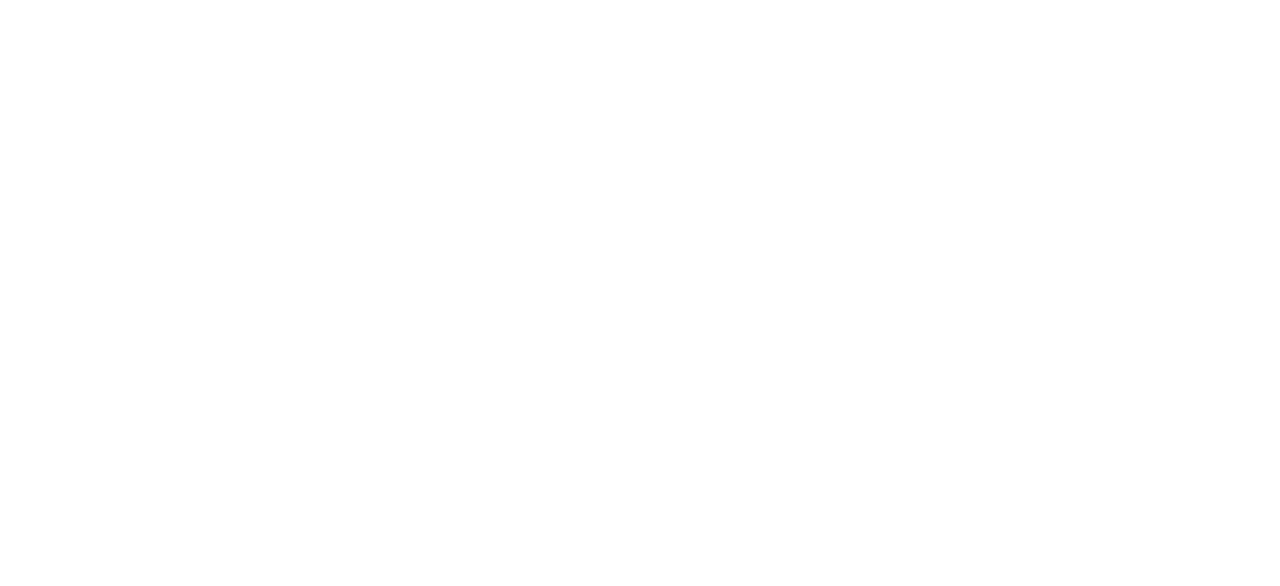
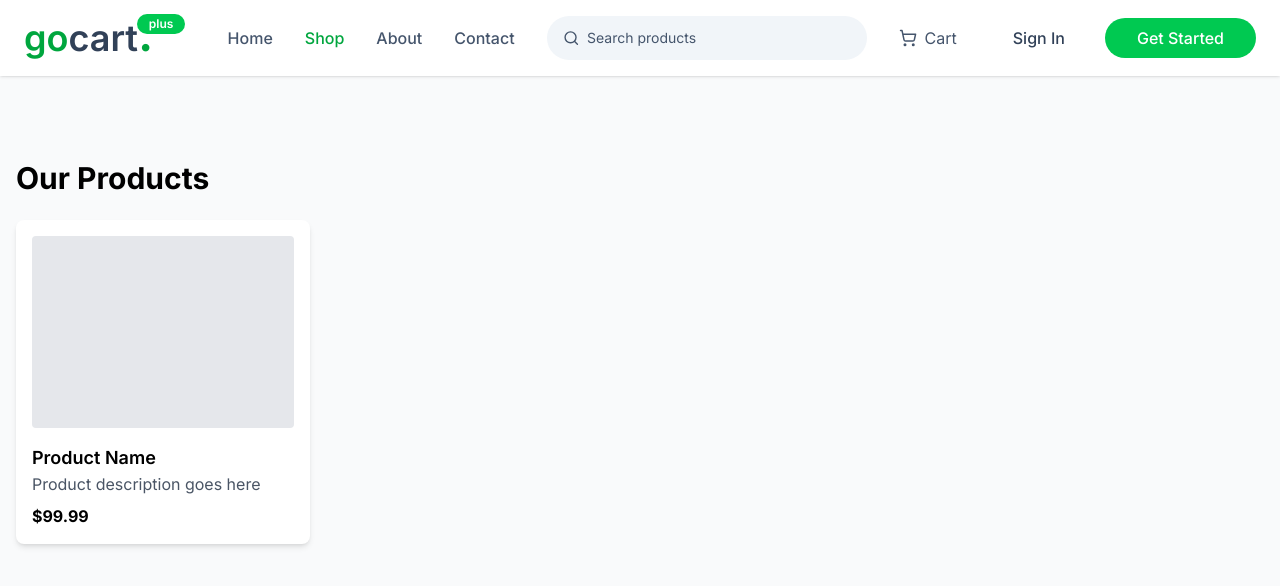
Before and after one commit to SupunNethsara/Electric-Product-Shop, a React (Vite) app in the folder resources/frontend/: page /shop in a window 1280 px wide. Before the commit this address had no page. Shown: the top 586 px of the page. Built offline with nearby package versions, Linux system fonts and the light colour scheme.

Commit message:
Change route process

```diff
--- a/resources/frontend/src/App.jsx
+++ b/resources/frontend/src/App.jsx
@@ -10,13 +10,13 @@
 import { fetchUser } from "./Store/slices/authSlice.js";
 import NormalLayout from "./layouts/NormalLayout.jsx";
 import AdminLayout from "./layouts/AdminLayout.jsx";
-import Home from "./Components/HomeComponent/Home.jsx";
 import AdminDashboard from "./Dashboards/AdminDashboard.jsx";
 import SuperAdminDashboard from "./Dashboards/SuperAdminDashboard.jsx";
 import SuperAdminLayout from "./Layouts/SuperAdminLayout.jsx";
 import CheckOutUser from "./Components/Products/CheckOut/CheckOutUser.jsx";
 import ProductDetails from "./Components/Products/ProductDetails.jsx";
-import UserInterFace from "./Components/UserInterface/UserInterFace.jsx";
+import UserInterFace from "./Components/HomeComponent/UserInterFace.jsx";
+
 
 function App() {
     const dispatch = useDispatch();
@@ -49,12 +49,11 @@
         <Router>
             <div className="App">
                 <Routes>
-                    {/* Public Routes with Navbar */}
                     <Route
-                        path="/"
+                        path="/*"
                         element={
                             <NormalLayout>
-                                <UserInterFace />
+                                <UserInterFace/>
                             </NormalLayout>
                         }
                     />
@@ -88,7 +87,6 @@
                             </NormalLayout>
                         }
                     />
-
                     <Route
                         path="/admin/*"
                         element={
--- a/resources/frontend/src/Components/HomeComponent/Home.jsx
+++ b/resources/frontend/src/Components/Common/HomeSection.jsx
@@ -1,11 +1,12 @@
-import SliderSection from "./SliderSection";
-import TopProduct from "./TopProduct.jsx";
-import CategoriesMarquee from "./CategoriesMarquee.jsx";
+import React from "react";
+import SliderSection from "../HomeComponent/SliderSection.jsx";
+import TopProduct from "../HomeComponent/TopProduct.jsx";
+import CategoriesMarquee from "../HomeComponent/CategoriesMarquee.jsx";
 import Products from "../Products/Products.jsx";
 
-function Home() {
+function HomeSection() {
     return (
-        <div className="h-auto bg-gray-50 pt-32 pb-20">
+        <div>
             <div className="max-w-10/12 mx-auto flex flex-col lg:flex-row gap-6 px-0">
                 <div className="w-full lg:w-4/6 lg:h-[500px]">
                     <SliderSection />
@@ -18,4 +19,4 @@
     );
 }
 
-export default Home;
+export default HomeSection;
--- /dev/null
+++ b/resources/frontend/src/Components/HomeComponent/UserInterFace.jsx
@@ -0,0 +1,18 @@
+import { Route, Routes } from "react-router-dom";
+import HomeSection from "../Common/HomeSection.jsx";
+import ProductShop from "../Shop/ProductShop.jsx";
+
+function UserInterFace() {
+    return (
+        <div className="h-auto bg-gray-50 pt-32 pb-20">
+            <Routes>
+                <Route path="/" element={<HomeSection />} />
+                <Route path="/home" element={<HomeSection/>}/>
+                <Route path="/shop" element={<ProductShop/>}/>
+
+            </Routes>
+        </div>
+    );
+}
+
+export default UserInterFace;
--- /dev/null
+++ b/resources/frontend/src/Components/Shop/ProductShop.jsx
@@ -0,0 +1,20 @@
+import React from 'react';
+
+function ProductShop() {
+    return (
+        <div className="container mx-auto px-4 py-8">
+            <h1 className="text-3xl font-bold mb-6">Our Products</h1>
+            <div className="grid grid-cols-1 md:grid-cols-2 lg:grid-cols-3 xl:grid-cols-4 gap-6">
+                {/* Product cards will go here */}
+                <div className="bg-white p-4 rounded-lg shadow-md">
+                    <div className="h-48 bg-gray-200 mb-4 rounded"></div>
+                    <h3 className="font-semibold text-lg">Product Name</h3>
+                    <p className="text-gray-600">Product description goes here</p>
+                    <div className="mt-2 font-bold">$99.99</div>
+                </div>
+            </div>
+        </div>
+    );
+}
+
+export default ProductShop;
--- a/resources/frontend/src/Components/UserInterface/UserInterFace.jsx
+++ /dev/null
@@ -1,16 +0,0 @@
-import React from "react";
-import { Routes, Route } from "react-router-dom";
-import Home from "../HomeComponent/Home.jsx";
-
-
-function UserInterFace() {
-    return (
-        <Routes>
-            <Route path="/" element={<Home />} />
-            <Route path="/home" element={<Home />} />
-
-        </Routes>
-    );
-}
-
-export default UserInterFace;
```
